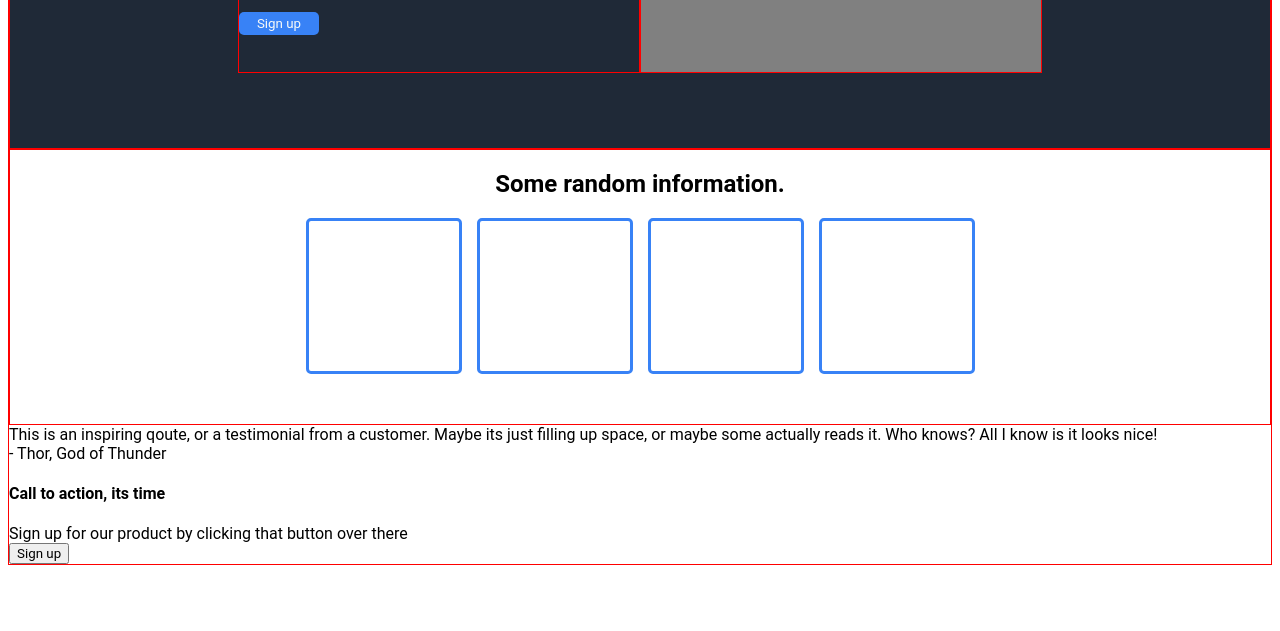
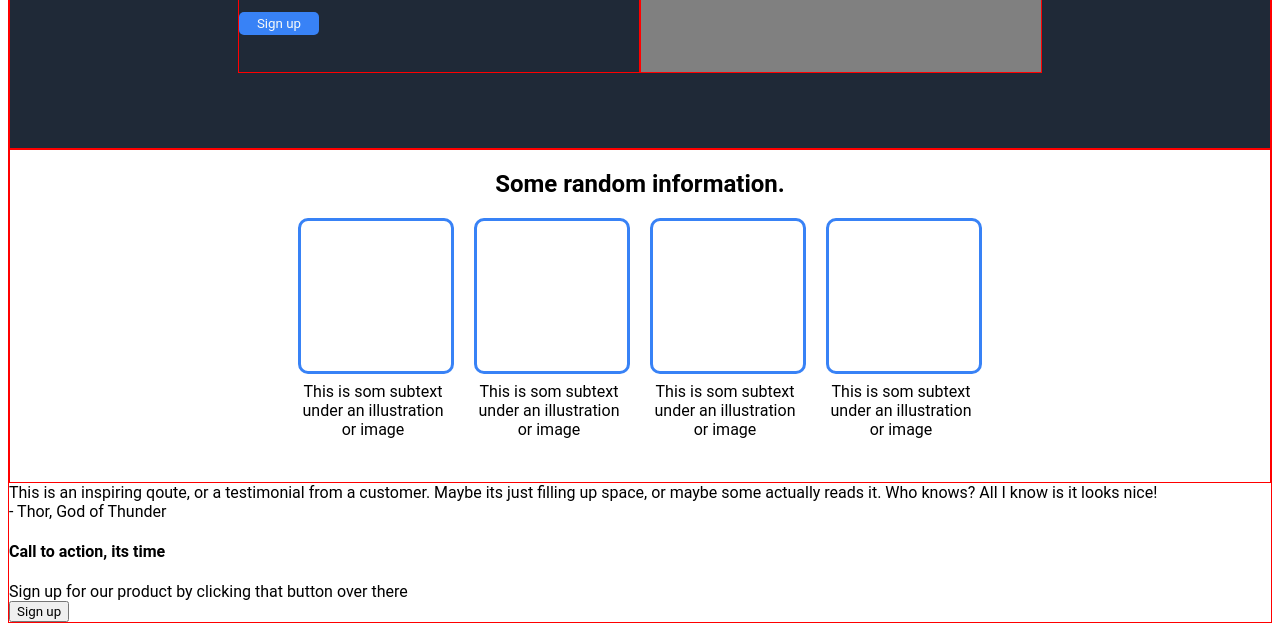
Before and after one commit to SimonADW/Landing-page, a plain HTML site: page index.html in a window 1280 px wide. Shown: the part 314-945 px from the top of the page. Before the commit the page ends 887 px from the top, so only its background shows below. Drawn offline with Linux system fonts and the light colour scheme.

Commit message:
Adds subtext to squares

```diff
--- a/index.html
+++ b/index.html
@@ -21,7 +21,7 @@
     </div>
 
     <div class="content">
-        <div class="container1">
+        <div class="hero">
             <div class="leftcontainer">
                 <span class="awesome"> This website is awesome</span>
                 <div class="herotext">
@@ -39,10 +39,23 @@
         <div class="container2">
             <h2> Some random information. </h2>
             <div class="squares">
-                <div class="square"></div>
-                <div class="square"></div>
-                <div class="square"></div>
-                <div class="square"></div>
+                <div class="item">
+                    <div class="square"></div>
+                    <span class="subtext">This is som subtext under an illustration or image</span>
+                </div>
+                <div class="item">
+                    <div class="square"></div>
+                    <span class="subtext">This is som subtext under an illustration or image</span>
+                </div>
+                <div class="item">
+                    <div class="square"></div>
+                    <span class="subtext">This is som subtext under an illustration or image</span>
+                </div>
+                <div class="item">
+                    <div class="square"></div>
+                    <span class="subtext">This is som subtext under an illustration or image</span>
+                </div>
+
             </div>
 
         </div>
--- a/style.css
+++ b/style.css
@@ -1,5 +1,5 @@
 * {
-    font-family: roboto, "times new roman", sans-serif;
+    font-family: 'Roboto', Arial, sans-serif;
 
 
 }
@@ -58,7 +58,7 @@ ul  {
     align-self: center;
 }
 
-.container1 {
+.hero {
     background: #1F2937;
     color: #f9FAf8;
     border: 1px solid red;  /* For visuals flexboxlayout */
@@ -110,7 +110,7 @@ ul  {
     flex-flow: row nowrap;
     justify-content: center;
     width: 100%;
-    gap: 15px;
+    gap: 20px;
     margin-bottom: 50px;
 
 
@@ -120,6 +120,19 @@ ul  {
     width: 150px;
     height: 150px;
     border: 3px solid #3882f6;
-    border-radius: 5px;
+    border-radius: 10px;
+    margin-bottom: 8px;
 
 }
+
+.subtext {
+    display: flex;
+    flex-wrap: wrap;
+    width: 150px;
+    height: 50px;
+    text-align: center;
+    font: #1f2937;
+
+
+}
+}
```
